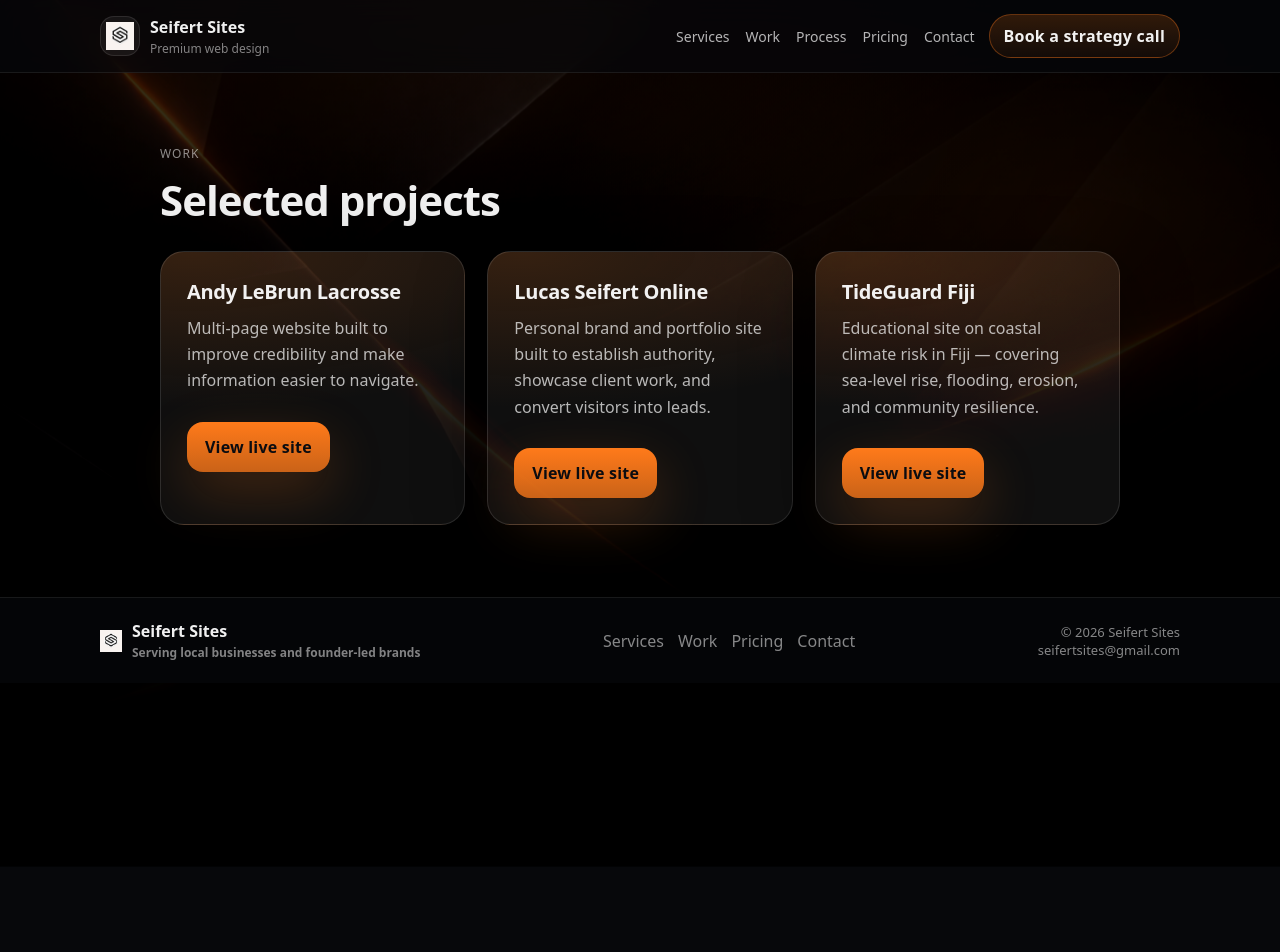
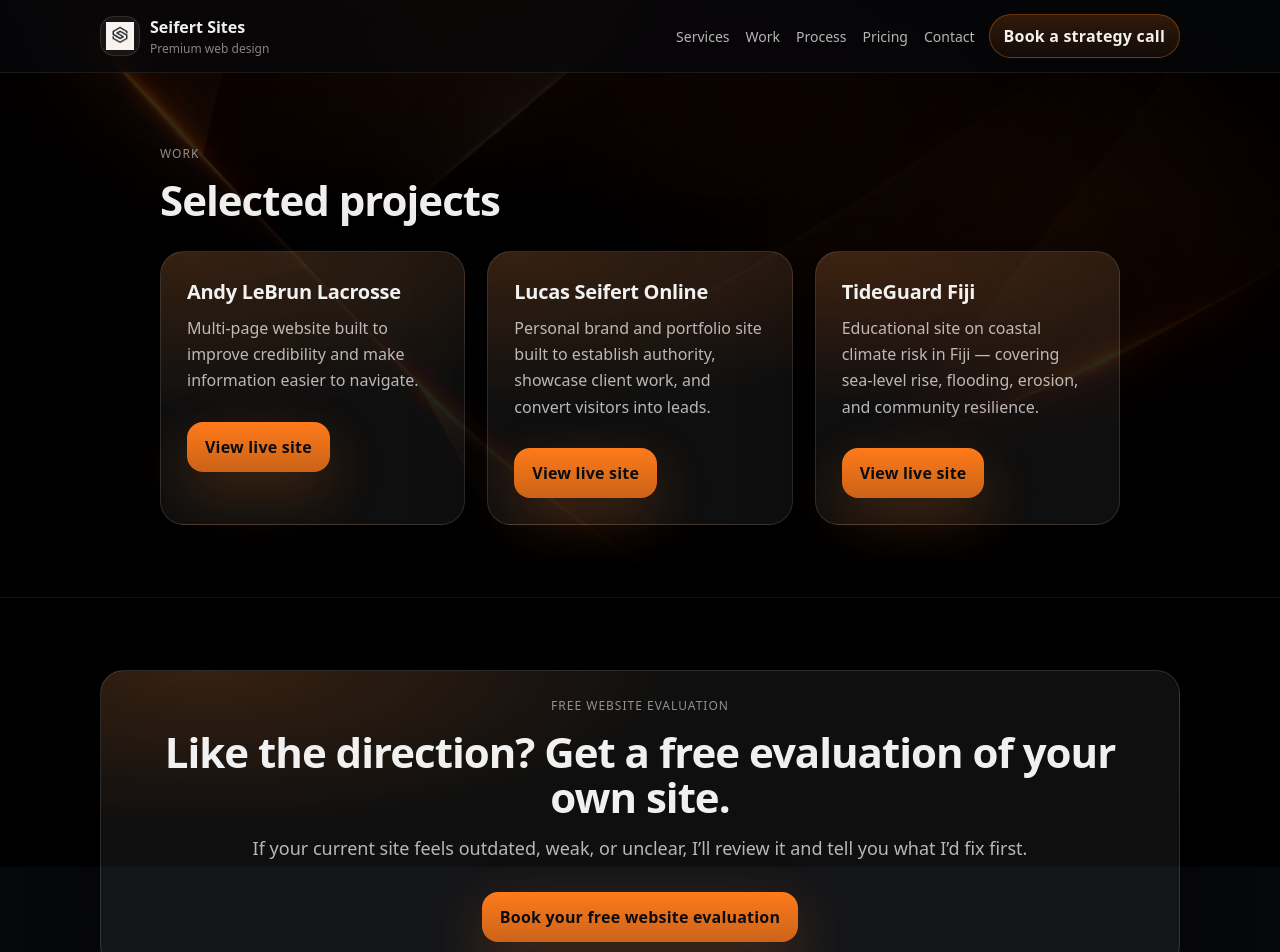
Before and after one commit to lucasseifert113/seifert-sites-fixed, a Next.js app: page /work in a window 1280 px wide. Shown: the top 952 px of the page. Before the commit the page ends 800 px from the top, so only its background shows below. Built offline with nearby package versions, Linux system fonts and the light colour scheme.

Commit message:
Promote free website evaluation sitewide

```diff
--- /dev/null
+++ b/app/components/FreeEvaluationCTA.tsx
@@ -0,0 +1,32 @@
+import { site } from "../lib/site";
+
+type Props = {
+  eyebrow?: string;
+  title?: string;
+  text?: string;
+  buttonText?: string;
+};
+
+export default function FreeEvaluationCTA({
+  eyebrow = "Free offer",
+  title = "Get a free website evaluation",
+  text = "If you already have a site, I’ll tell you what’s helping, what’s hurting, and what to fix first. If you don’t have one yet, I’ll tell you what your business should have online.",
+  buttonText = "Book your free website evaluation",
+}: Props) {
+  return (
+    <section className="section sectionBorder">
+      <div className="container">
+        <div className="card panelHighlight freeEvalSection">
+          <p className="eyebrow">{eyebrow}</p>
+          <h2 className="h2">{title}</h2>
+          <p className="lead freeEvalText">{text}</p>
+          <div className="btnRow freeEvalActions">
+            <a className="btnPrimary" href={site.calendlyUrl} target="_blank" rel="noreferrer">
+              {buttonText}
+            </a>
+          </div>
+        </div>
+      </div>
+    </section>
+  );
+}
--- a/app/globals.css
+++ b/app/globals.css
@@ -263,6 +263,19 @@ a {
   margin: 10px 0 12px;
 }
 
+.freeEvalSection {
+  text-align: center;
+}
+
+.freeEvalText {
+  max-width: 780px;
+  margin: 0 auto;
+}
+
+.freeEvalActions {
+  justify-content: center;
+}
+
 @media (max-width: 980px) {
   .heroGrid,
   .grid2,
--- a/app/work/page.tsx
+++ b/app/work/page.tsx
@@ -1,4 +1,5 @@
 import Link from "next/link";
+import FreeEvaluationCTA from "../components/FreeEvaluationCTA";
 
 export default function WorkPage() {
   return (
@@ -71,6 +72,12 @@ export default function WorkPage() {
           </div>
         </div>
       </section>
+
+      <FreeEvaluationCTA
+        eyebrow="Free website evaluation"
+        title="Like the direction? Get a free evaluation of your own site."
+        text="If your current site feels outdated, weak, or unclear, I’ll review it and tell you what I’d fix first."
+      />
     </main>
   );
 }
```
Also changed, not shown: app/contact/page.tsx (+7 -5 lines), app/page.tsx (+7 -0 lines), app/pricing/page.tsx (+7 -0 lines), app/process/page.tsx (+7 -0 lines), app/services/page.tsx (+7 -0 lines).
